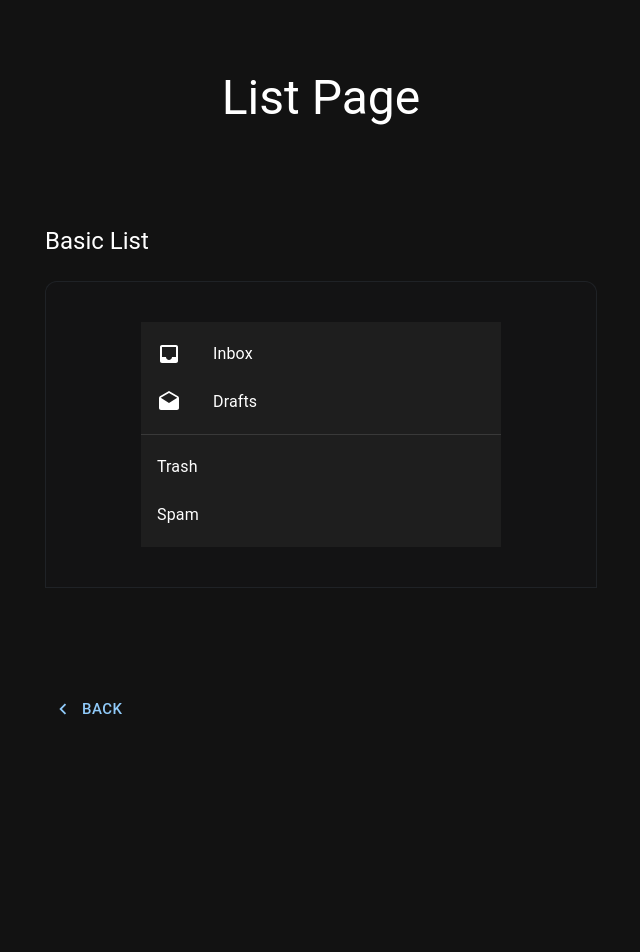
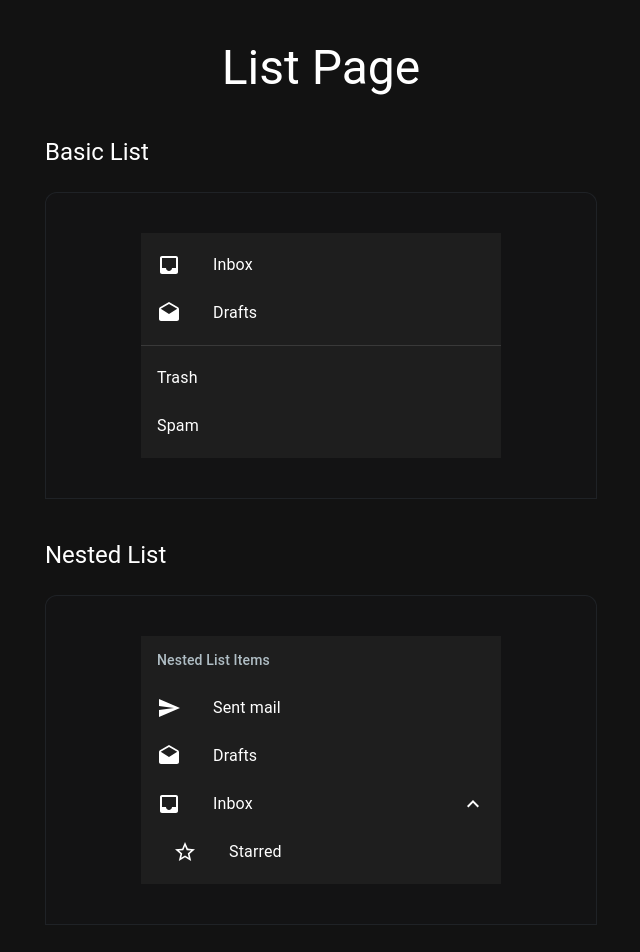
Before and after one commit to watcharakornton/mui_tutorials, a React (Vite) app: page /list in a window 1280 px wide. Shown: the top 952 px of the page, without its empty margins (319-959 px from the left). Before the commit the page ends 800 px from the top, so only its background shows below. Built offline with nearby package versions, Linux system fonts and the light colour scheme.

Commit message:
Add BasicList and NestedList module into List component

```diff
--- a/src/data-display/ListComponent.jsx
+++ b/src/data-display/ListComponent.jsx
@@ -2,23 +2,82 @@
 import MyContainer from "../component/MyContainer";
 import {
     Box,
+    ListSubheader,
     List,
     ListItem,
     ListItemButton,
     ListItemIcon,
     ListItemText,
+    Collapse,
     Divider,
 } from '@mui/material';
 
 import {
     Inbox as InboxIcon,
     Drafts as DraftsIcon,
+    Send as SendIcon,
+    ExpandLess,
+    ExpandMore,
+    StarBorder,
 } from '@mui/icons-material';
+
+export const NestedList = () => {
+    const [open, setOpen] = React.useState(true);
+
+    const handleClick = () => {
+        setOpen(!open);
+    };
+
+    return (
+        <MyContainer title="Nested List">
+            <List
+                sx={{ width: '100%', maxWidth: 360, bgcolor: 'background.paper' }}
+                component="nav"
+                aria-labelledby="nested-list-subheader"
+                subheader={
+                    <ListSubheader component="div" id="nested-list-subheader">
+                        Nested List Items
+                    </ListSubheader>
+                }
+            >
+                <ListItemButton>
+                    <ListItemIcon>
+                        <SendIcon />
+                    </ListItemIcon>
+                    <ListItemText primary="Sent mail" />
+                </ListItemButton>
+                <ListItemButton>
+                    <ListItemIcon>
+                        <DraftsIcon />
+                    </ListItemIcon>
+                    <ListItemText primary="Drafts" />
+                </ListItemButton>
+                <ListItemButton onClick={handleClick}>
+                    <ListItemIcon>
+                        <InboxIcon />
+                    </ListItemIcon>
+                    <ListItemText primary="Inbox" />
+                    {open ? <ExpandLess /> : <ExpandMore />}
+                </ListItemButton>
+                <Collapse in={open} timeout="auto" unmountOnExit>
+                    <List component="div" disablePadding>
+                        <ListItemButton sx={{ pl: 4 }}>
+                            <ListItemIcon>
+                                <StarBorder />
+                            </ListItemIcon>
+                            <ListItemText primary="Starred" />
+                        </ListItemButton>
+                    </List>
+                </Collapse>
+            </List>
+        </MyContainer>
+    )
+}
 
 export const BasicList = () => {
     return (
         <MyContainer title="Basic List">
-            <Box sx={{ width: '100%', maxWidth: 360, bgcolor: 'background.paper'}}>
+            <Box sx={{ width: '100%', maxWidth: 360, bgcolor: 'background.paper' }}>
                 <nav aria-label="main mailbox folders">
                     <List>
                         <ListItem disablePadding>
--- a/src/pages/ListPage.jsx
+++ b/src/pages/ListPage.jsx
@@ -4,11 +4,13 @@
 
 import {
     BasicList,
+    NestedList,
 } from "../data-display/ListComponent";
 
 const IconsPage = () => {
     const sections = [
         <BasicList />,
+        <NestedList />,
     ];
 
     return (
```
